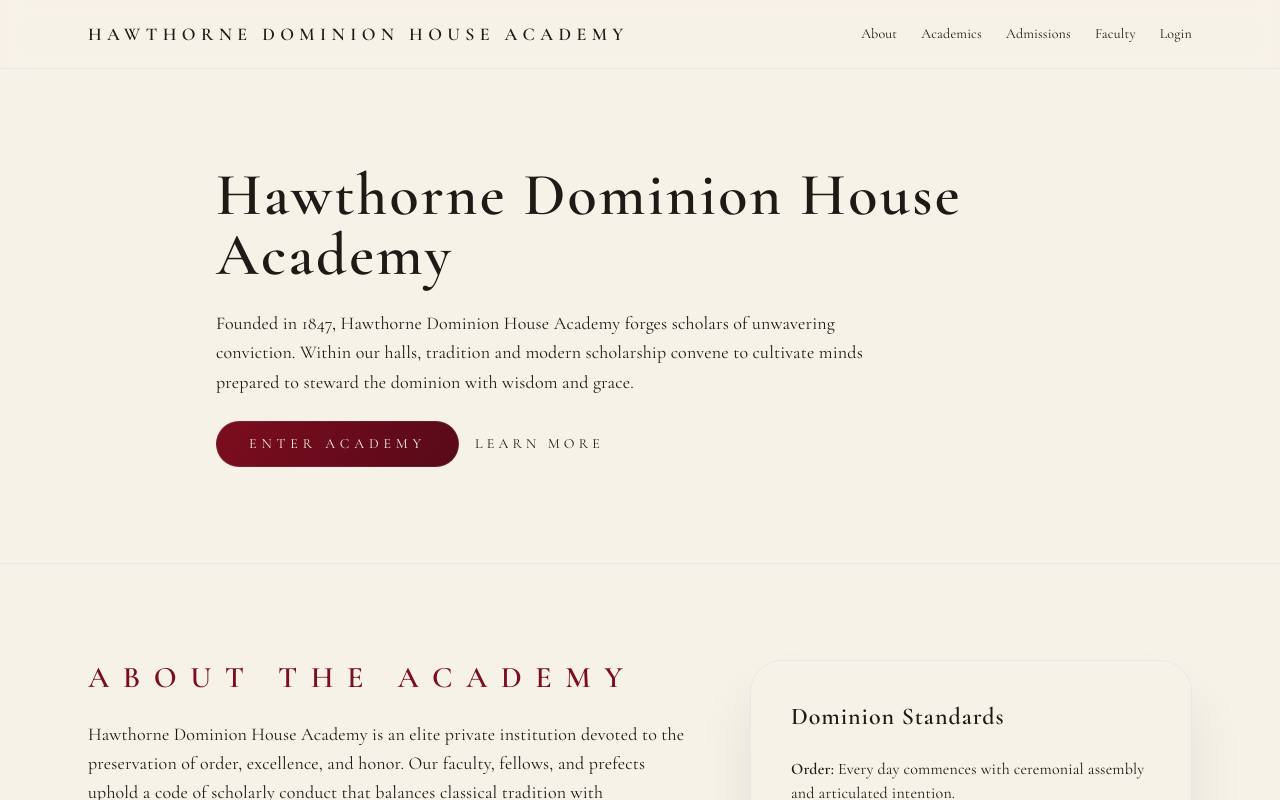
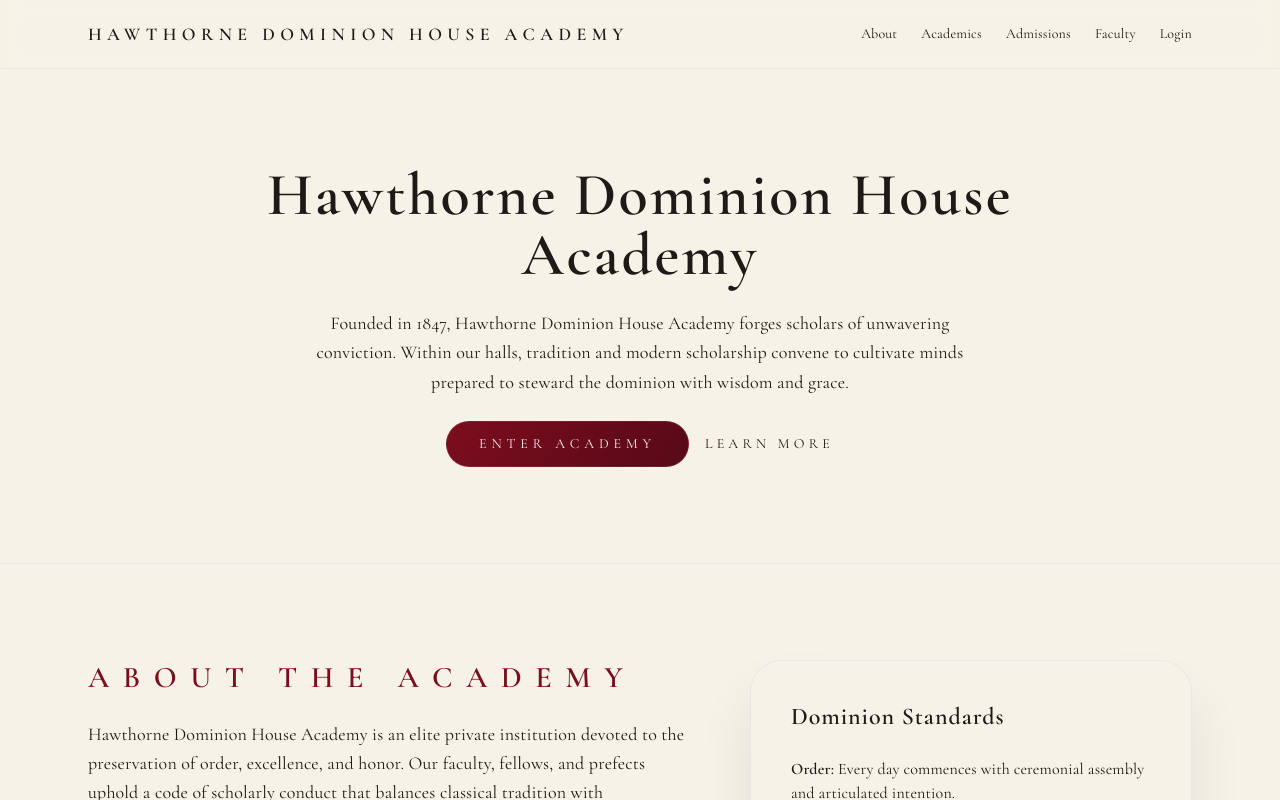
Before and after one commit to lowprofil3/Hawthorne-Dominion-House-Academy, a Next.js app: page / in a window 1280 px wide. Shown: the top 800 px of the page. Built offline with nearby package versions, Linux system fonts and the light colour scheme.

Commit message:
Center hero content

```diff
--- a/app/page.tsx
+++ b/app/page.tsx
@@ -41,15 +41,15 @@ export default function HomePage() {
     <main className="bg-parchment">
       <section className="fade-in border-b border-gilded/30 bg-ivory/60">
         <div className="mx-auto max-w-4xl px-6 py-24">
-          <div className="space-y-6">
+          <div className="space-y-6 text-center">
             <h1 className="text-5xl font-semibold leading-tight text-ink md:text-6xl">
               Hawthorne Dominion House Academy
             </h1>
-            <p className="max-w-2xl text-lg leading-relaxed text-ink/80">
+            <p className="mx-auto max-w-2xl text-lg leading-relaxed text-ink/80">
               Founded in 1847, Hawthorne Dominion House Academy forges scholars of unwavering conviction. Within our halls,
               tradition and modern scholarship convene to cultivate minds prepared to steward the dominion with wisdom and grace.
             </p>
-            <div className="flex flex-wrap items-center gap-4">
+            <div className="flex flex-wrap items-center justify-center gap-4">
               <Link href="/login" className="button-primary" prefetch={false}>
                 Enter Academy
               </Link>
```
